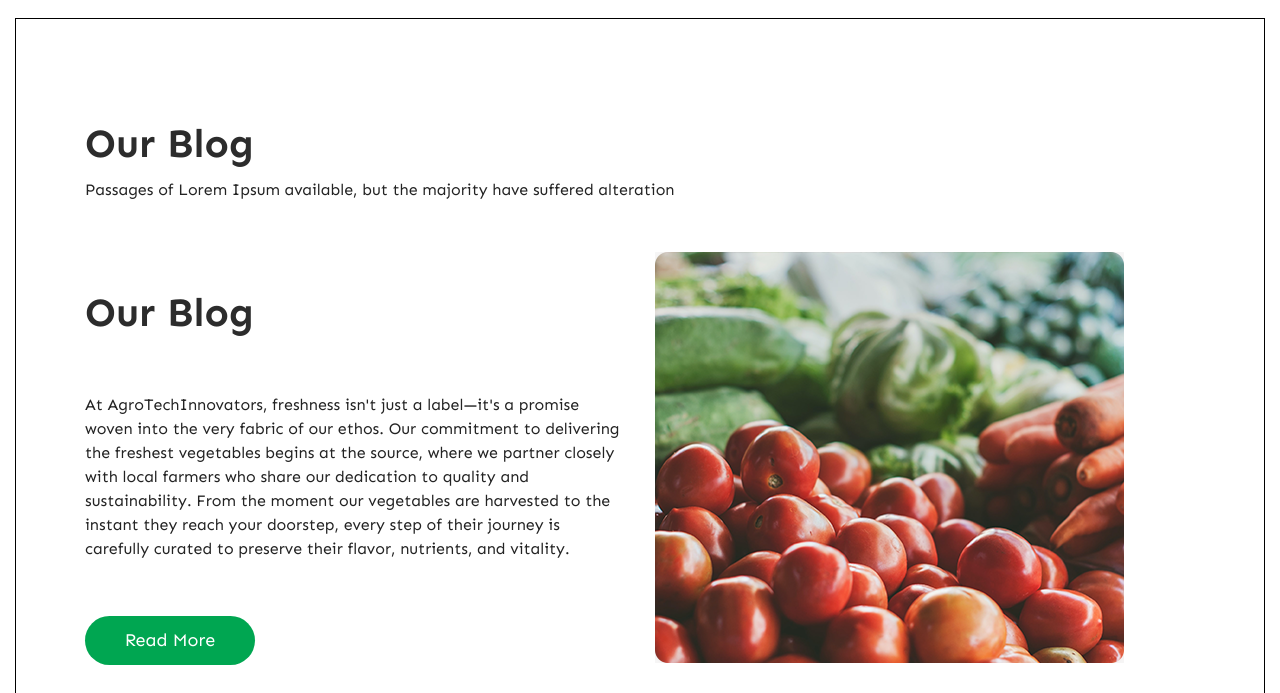
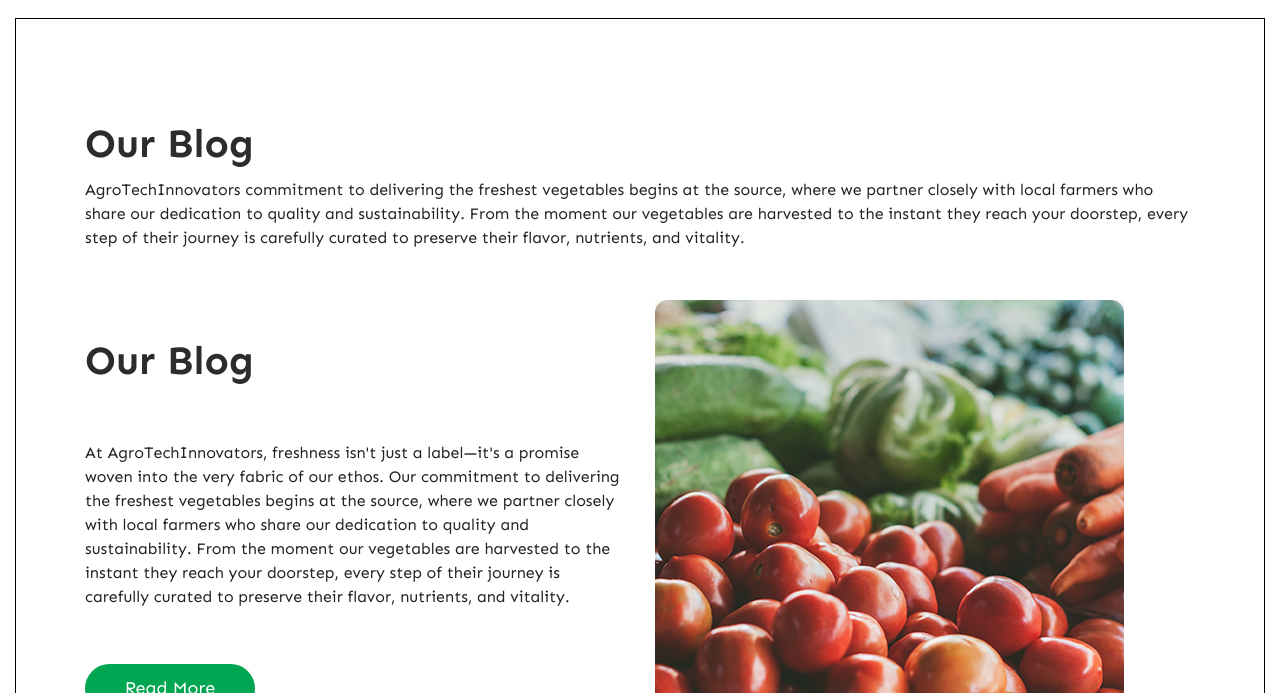
Before and after one commit to VincentOracle/AgroTechInnovators, a plain HTML site: page blog.html in a window 1280 px wide. Shown: the part 107-800 px from the top of the page. Drawn offline with nearby package versions, Linux system fonts and the light colour scheme; files whose address does not match are found by name.

Commit message:
Update blog.html

```diff
--- a/blog.html
+++ b/blog.html
@@ -96,8 +96,7 @@
               <div class="col-sm-12">
                 <h1 class="blog_taital">Our Blog</h1>
                 <p class="blog_text">
-                  Passages of Lorem Ipsum available, but the majority have
-                  suffered alteration
+                  AgroTechInnovators commitment to delivering the freshest vegetables begins at the source, where we partner closely with local farmers who share our dedication to quality and sustainability. From the moment our vegetables are harvested to the instant they reach your doorstep, every step of their journey is carefully curated to preserve their flavor, nutrients, and vitality.
                 </p>
               </div>
             </div>
```
